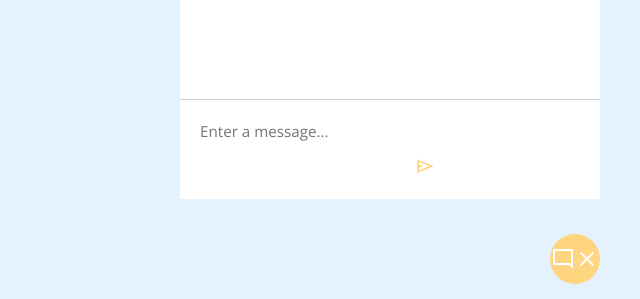
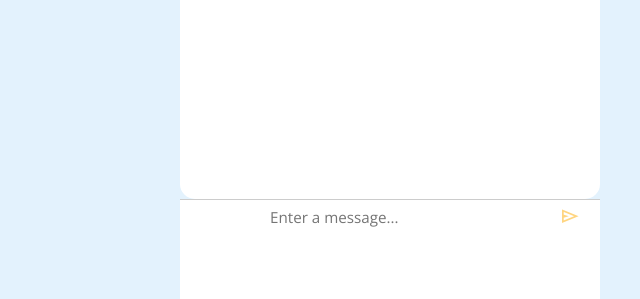
Before and after one commit to zohairomar1/ComfortCorner, a website: page client/js/chatbot.html in a window 1280 px wide. Shown: the part 501-800 px from the top of the page, without its empty margins (640-1280 px from the left). Drawn offline with nearby package versions, Linux system fonts and the light colour scheme.

Commit message:
show chat bot done

```diff
--- a/client/js/chatbot.html
+++ b/client/js/chatbot.html
@@ -7,9 +7,18 @@
     <link rel="stylesheet", href="style_for_chatbot.css">
     <link rel="stylesheet" href="https://fonts.googleapis.com/css2?family=Material+Symbols+Outlined:opsz,wght,FILL,GRAD@48,400,0,0" />
     <script src="chatbot_script.js" defer></script>
+    <style>
+        .show-chatbot .chatbot {
+            display: block;
+        }
+
+        .chatbot {
+            display: none;
+        }
+    </style>
 </head>
 
-<body>
+<body class="show-chatbot">
 
     <button class="chatbot-toggler">
         <span class="material-symbols-outlined">mode_comment</span>
--- a/client/js/chatbot_script.js
+++ b/client/js/chatbot_script.js
@@ -1,6 +1,7 @@
 const chatInput = document.querySelector(".chat-input textarea");
 const sendChatBtn = document.querySelector(".chat-input span");
 const chatbox = document.querySelector(".chatbox");
+const chatbotToggler = document.querySelector(".chatbot-toggler");
 
 let userMessage;
 const API_KEY = "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"
@@ -26,7 +27,10 @@ const generateResponse = (incomingChatLi) => {
         },
         body: JSON.stringify({
         model: "gpt-3.5-turbo",
-        messages: [{role: "user", content: userMessage}]
+        messages: [
+            {role: "system", content: "Be my professional mental health assistant."},
+            {role: "user", content: userMessage}
+        ]
         })
     }
 
@@ -34,20 +38,24 @@ const generateResponse = (incomingChatLi) => {
         messageElement.textContent = data.choices[0].message.content;
     }).catch((error) => {
         messageElement.textContent = "Oops! Something went wrong. Please try again.";
-    })
+    }).finally(() => chatbox.scrollTo(0, chatbox.scrollHeight));
 }
 
 const handleChat = () => {
     userMessage = chatInput.value.trim();
     if(!userMessage) return;
+    chatInput.value = "";
 
     chatbox.appendChild(createChatLi(userMessage, "outgoing"));
+    chatbox.scrollTo(0, chatbox.scrollHeight);
 
     setTimeout(() => {
         const incomingChatLi = createChatLi("Thinking...", "incoming");
         chatbox.appendChild(incomingChatLi);
+        chatbox.scrollTo(0, chatbox.scrollHeight);
         generateResponse(incomingChatLi);
     }, 600);
 }
 
 sendChatBtn.addEventListener("click", handleChat);
+chatbotToggler.addEventListener("click", () => document.body.classList.toggle("show-chatbot"));
--- a/client/js/style_for_chatbot.css
+++ b/client/js/style_for_chatbot.css
@@ -12,7 +12,7 @@ body {
 .chatbot-toggler {
     position: fixed;
     right: 40px;
-    bottom: 15px;
+    bottom: 700px;
     height: 50px;
     width: 50px;
     color: #fff;
@@ -25,10 +25,16 @@ body {
     background: #FFD580;
     border-radius: 50%;
 }
-
-/* .chatbot-toggler span {
+.chatbot-toggler span {
     position: absolute;
-} */
+}
+.show-chatbot .chatbot-toggler span:first-child,
+.chatbot-toggler span:last-child {
+    opacity: 0;
+}
+.show-chatbot .chatbot-toggler span:last-child {
+    opacity: 1;
+}
 
 .chatbot {
     position: fixed;
@@ -39,6 +45,11 @@ body {
     border-radius: 15px;
     box-shadow: 0 0 128px 0 rgba(0,0,0,0,1),
                 0 32px 64px -48px rgba(0,0,0,0,5);
+}
+.show-chatbot .chatbot {
+    transform: scale(1);
+    opacity: 1;
+    pointer-events: auto;
 }
 .chatbot header {
     background: #FFD580;
@@ -54,10 +65,9 @@ body {
 .chatbot header span {
     position: absolute;
     right: 20px;
-    top: 50%;
+    top: 60%;
     color: #fff;
     cursor: pointer;
-    display: none;
     transform: translateY(-50%);
 }
 .chatbot .chatbox {
@@ -86,6 +96,8 @@ body {
 }
 .chatbox .chat p {
     color: #000000;
+    max-width: 75%;
+    white-space: pre-wrap;
     font-size: 0.95rem;
     padding: 12px 16px;
     border-radius: 10px 10px 0 10px;
@@ -98,23 +110,27 @@ body {
 }
 .chatbot .chat-input {
     position: absolute;
-    bottom: 0;
+    bottom: 10;
     width: 100%;
+    display: flex;
+    gap: 5px;
     background: #fff;
-    padding: 5px 20px;
+    padding: 5px 5px;
     border-top: 1px solid #ccc;
 }
 .chat-input textarea {
+    height: 55px;
+    width: 90%;
     border: none;
     outline: none;
     font-size: 0.95rem;
     resize: none;
-    padding: 16px 15px 16px 0;
+    padding: 2px 85px;
 }
 .chat-input span {
     align-self: flex-end;
-    height: 55px;
-    line-height: 55px;
+    height: 100px;
+    line-height: 22px;
     color: #FFD580;
     font-size: 1.35rem;
     cursor: pointer;
```
